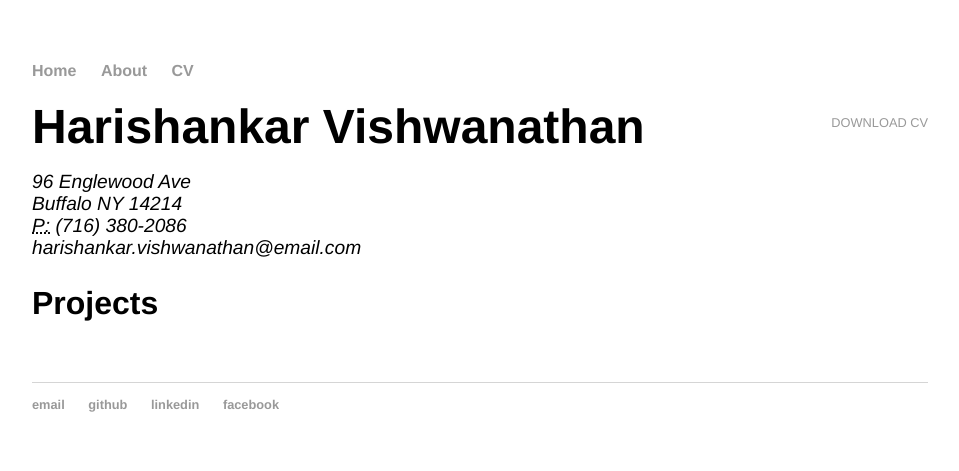
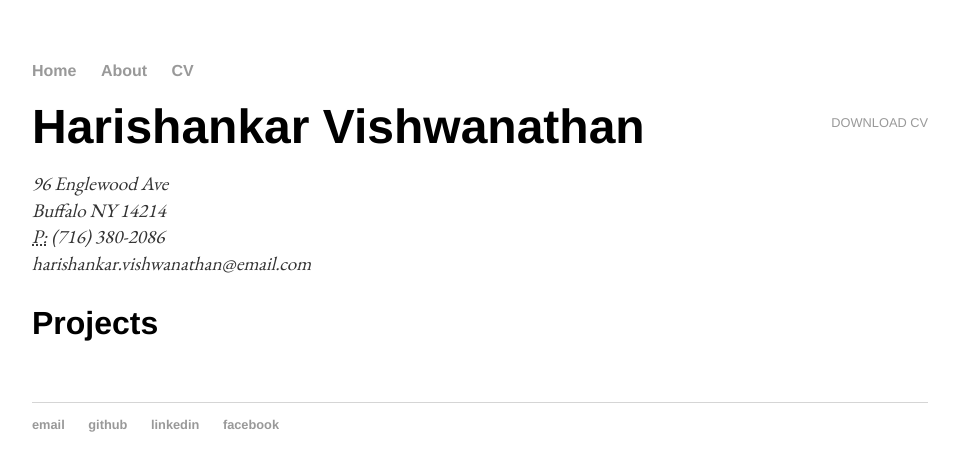
Before and after one commit to harishankarv/harishankarv.github.io, a Jekyll site: the page built from cv/index.html, in a window 1280 px wide. Shown: the top 471 px of the page, without its empty margins (160-1119 px from the left). Built offline with Jekyll 4.4.1, drawn with Linux system fonts in a browser that asks for light colours.

Commit message:
Update main.css

```diff
--- a/css/main.css
+++ b/css/main.css
@@ -3,7 +3,7 @@ body { margin: 60px auto; width: 70%; }
 a { text-decoration: none; color: #999; }
 a:hover { text-decoration: underline; }
 
-p, ul {  font-family: 'EB Garamond', serif;; font-size: 1.5em; line-height: 1.4em; color: #333; }
+p, ul {  font-family: 'EB Garamond', serif; font-size: 1.5em; line-height: 1.4em; color: #333; }
 
 h1, h2, h3, h4 { font-family: 'Helvetica', 'Arial', 'Sans-Serif'; }
 h1 { font-size: 3em; line-height: 0.5em; }
@@ -21,5 +21,5 @@ footer { border-top: 1px solid #d5d5d5; font-size: .8em; }
 .cv h1 { font-size: 3em; }
 .cv h2 { font-size: 2em; }
 .cv address, .cv .download { font-family: 'Helvetica', 'Arial', 'Sans-Serif'; }
-.cv address, .cv p { font-size: 1.2em; }
-.cv .download { float: right; font-size: .8em; text-transform: uppercase; }
+.cv address, .cv p { font-family: 'EB Garamond', serif; font-size: 1.2em; line-height: 1.4em; color: #333; }
+.cv .download {font-family: 'Helvetica', 'Arial', 'Sans-Serif';  float: right; font-size: .8em; text-transform: uppercase; }
```
